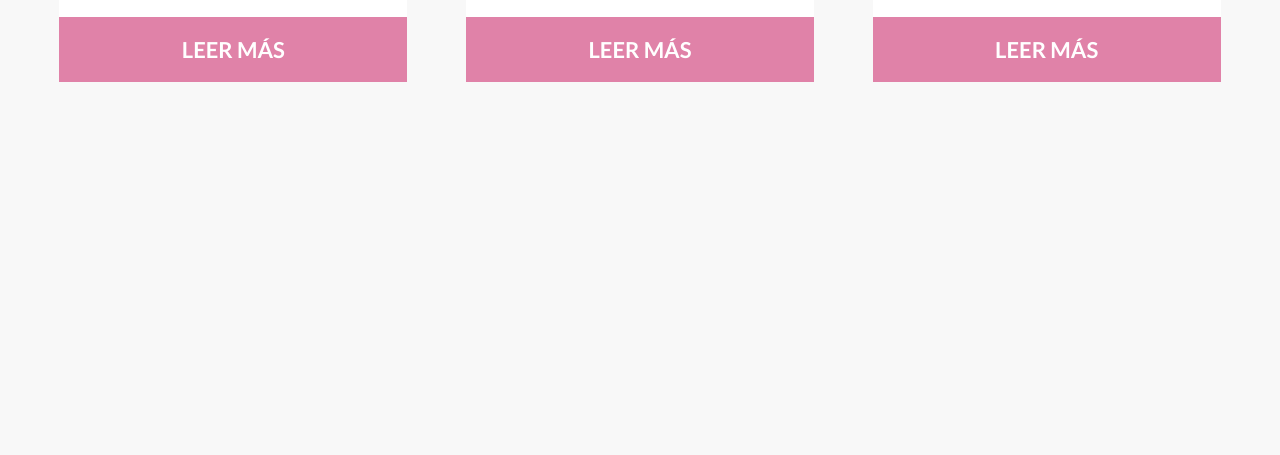
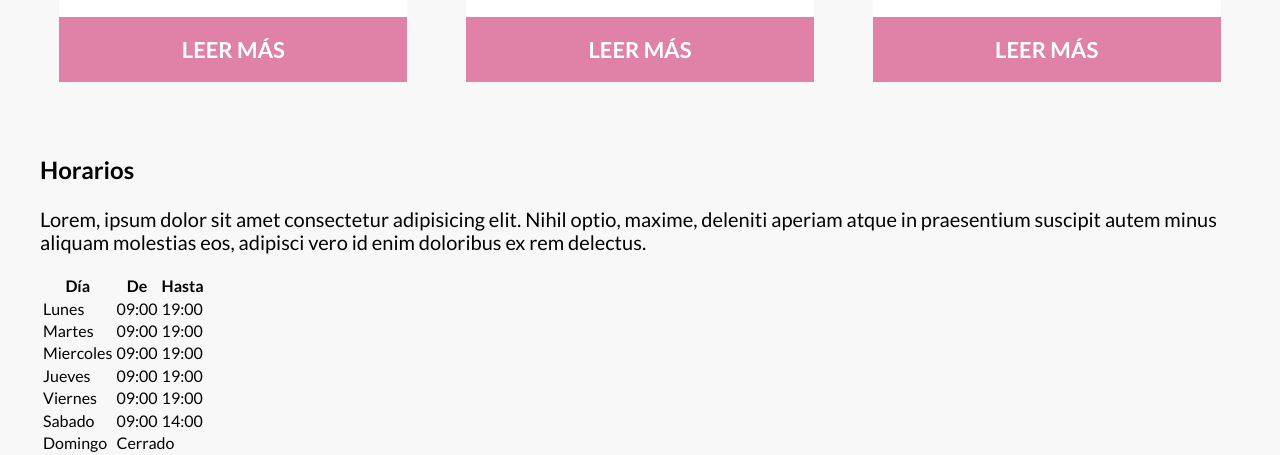
Before and after one commit to Naibaf93/molokspa, a website: page index.html in a window 1280 px wide. Shown: the part 2227-2682 px from the top of the page. Before the commit the page ends 2359 px from the top, so only its background shows below. Drawn offline with Linux system fonts and the light colour scheme; a web font is replaced by a local one.

Commit message:
escribiendo la seccion de los horarios

```diff
--- a/index.html
+++ b/index.html
@@ -82,5 +82,68 @@
             </div>
         </div>
     </section>
+
+    <section class="horario">
+        <div class="horario__grid contenedor">
+            <div class="horario__contenido">
+                <h3 class="horario__heading">Horarios</h3>
+                <p class="horario__texto">Lorem, ipsum dolor sit amet consectetur adipisicing elit. Nihil optio, maxime, deleniti aperiam atque in praesentium suscipit autem minus aliquam molestias eos, adipisci vero id enim doloribus ex rem delectus.</p>
+
+                <table class="tabla">
+                    <thead class="tabla__thead">
+                        <tr>
+                            <th class="tabla__th">Día</th>
+                            <th class="tabla__th">De</th>
+                            <th class="tabla__th">Hasta</th>
+                        </tr>
+                    </thead>
+
+                    <tbody class="tabla__tbody">
+                        <tr class="tabla__tr">
+                            <td class="tabla__td">Lunes</td>
+                            <td class="tabla__td">09:00</td>
+                            <td class="tabla__td">19:00</td>
+                        </tr>
+
+                        <tr class="tabla__tr">
+                            <td class="tabla__td">Martes</td>
+                            <td class="tabla__td">09:00</td>
+                            <td class="tabla__td">19:00</td>
+                        </tr>
+
+                        <tr class="tabla__tr">
+                            <td class="tabla__td">Miercoles</td>
+                            <td class="tabla__td">09:00</td>
+                            <td class="tabla__td">19:00</td>
+                        </tr>
+
+                        <tr class="tabla__tr">
+                            <td class="tabla__td">Jueves</td>
+                            <td class="tabla__td">09:00</td>
+                            <td class="tabla__td">19:00</td>
+                        </tr>
+
+                        <tr class="tabla__tr">
+                            <td class="tabla__td">Viernes</td>
+                            <td class="tabla__td">09:00</td>
+                            <td class="tabla__td">19:00</td>
+                        </tr>
+
+                        <tr class="tabla__tr">
+                            <td class="tabla__td">Sabado</td>
+                            <td class="tabla__td">09:00</td>
+                            <td class="tabla__td">14:00</td>
+                        </tr>
+
+                        <tr class="tabla__tr">
+                            <td class="tabla__td">Domingo</td>
+                            <td class="tabla__td" colspan="2">Cerrado</td>
+                        </tr>
+
+                    </tbody>
+                </table>
+            </div>
+        </div>
+    </section>
 </body>
 </html>
```
